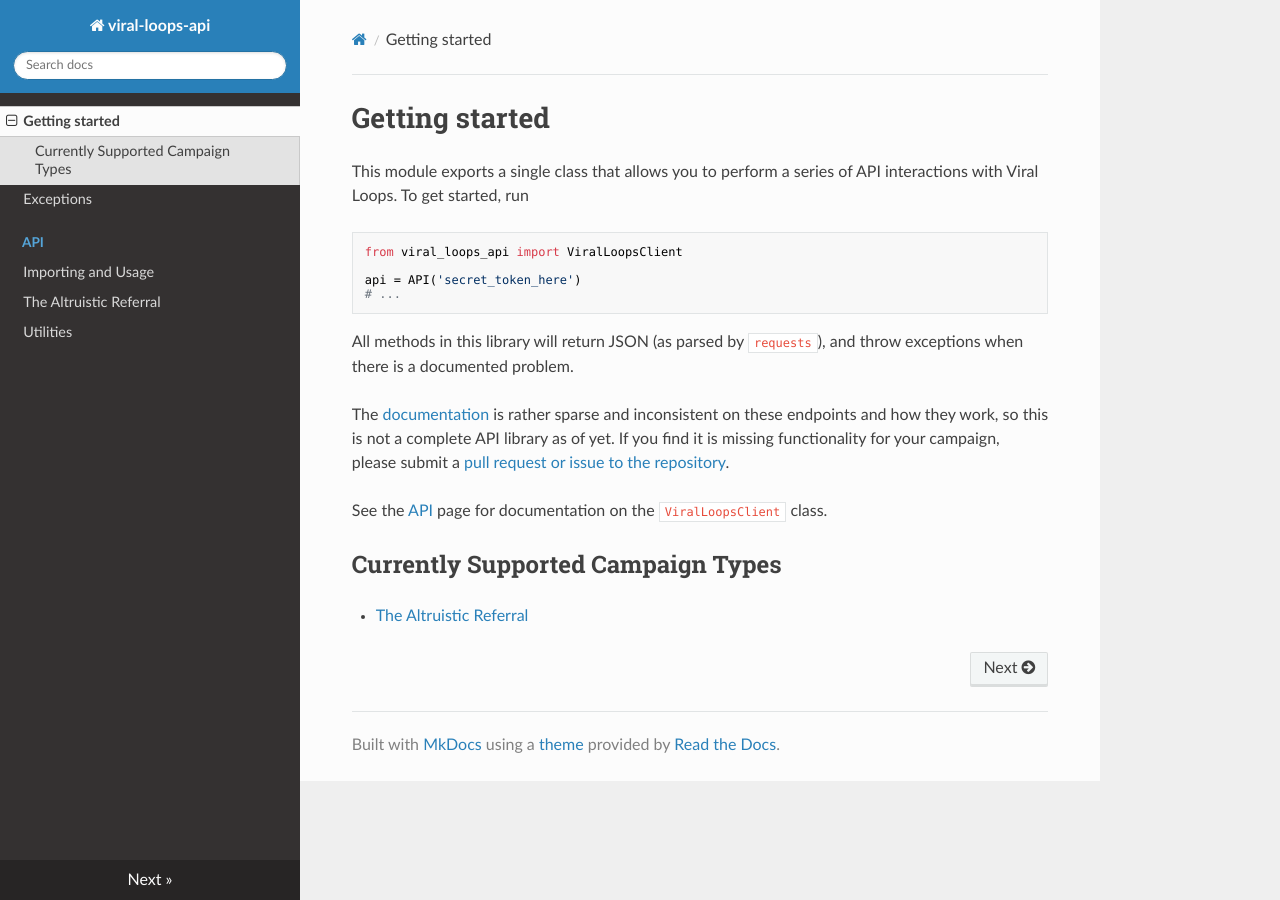
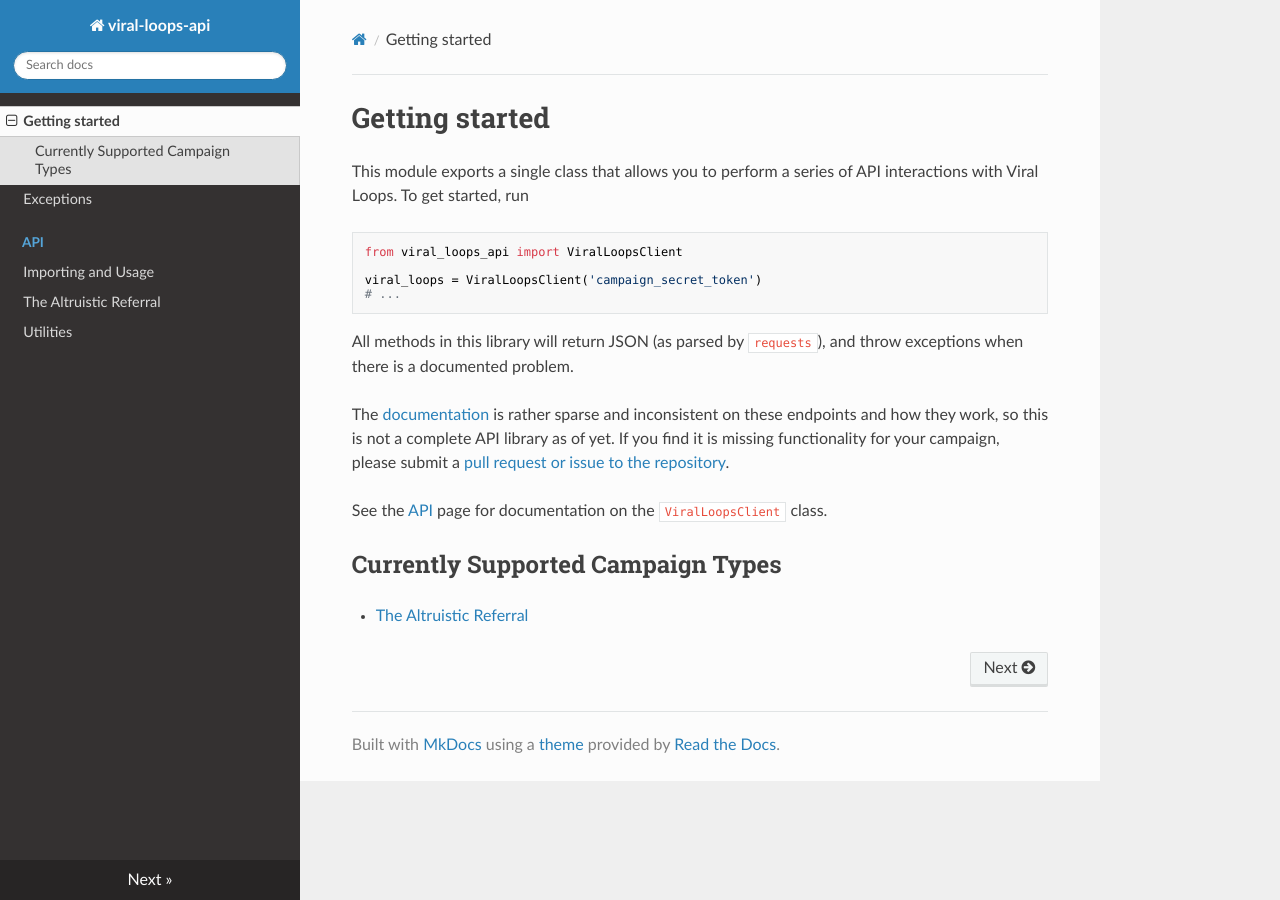
Before and after one commit to MetLifeLegalPlans/viral-loops-api, an MkDocs documentation site: the page built from docs/index.md, in a window 1280 px wide. Built offline with MkDocs 1.6.1, drawn with Linux system fonts in a browser that asks for light colours; nearby versions of some CDN libraries.

Commit message:
Update docs to match current layout

```diff
--- a/docs/index.md
+++ b/docs/index.md
@@ -5,7 +5,7 @@
 
     from viral_loops_api import ViralLoopsClient
 
-    api = API('secret_token_here')
+    viral_loops = ViralLoopsClient('campaign_secret_token')
     # ...
 
 All methods in this library will return JSON (as parsed by `requests`),
```
